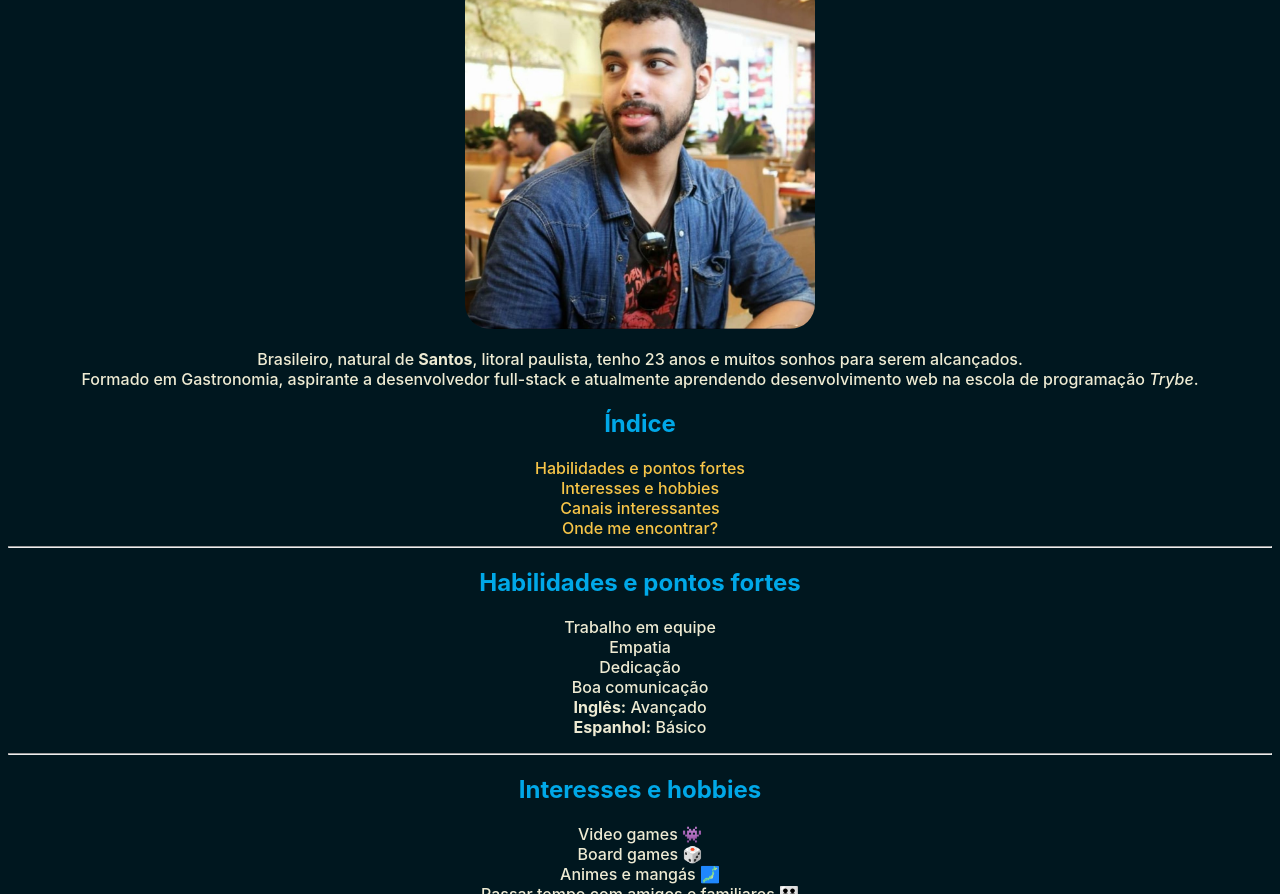
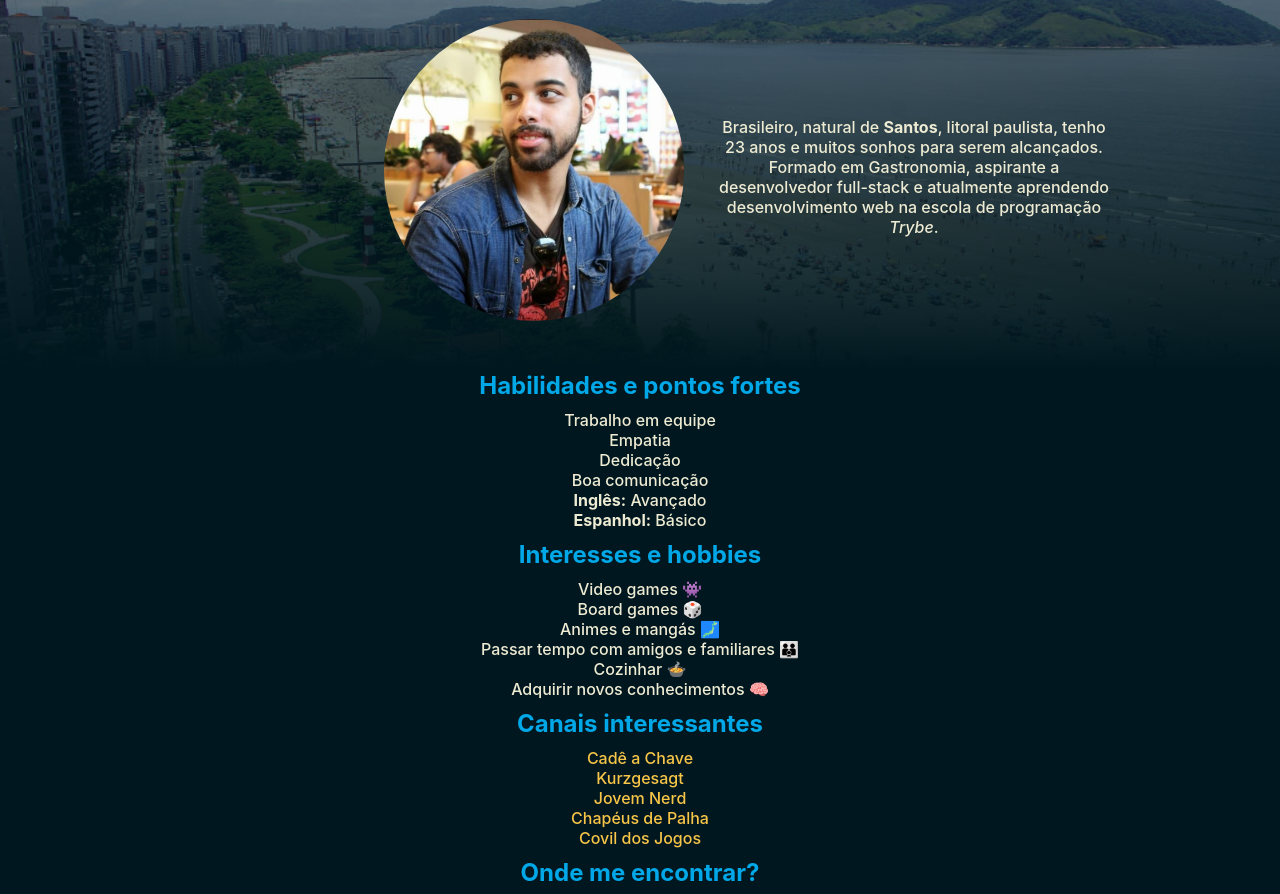
Before and after one commit to caio-cmc/caio-cmc.github.io, a plain HTML site: page index.html in a window 1280 px wide. Shown: the part 105-999 px from the top of the page. Drawn offline with Linux system fonts and the light colour scheme.

Commit message:
Fundo principal

```diff
--- a/index.html
+++ b/index.html
@@ -3,60 +3,26 @@
 <head>
     <meta charset="UTF-8">
     <title>Portfólio - Caio César</title>
-    <style>
-        h1, h2{
-            color: rgb(0, 168, 232);
-        }
-
-        body {
-            background-color: rgb(0, 23, 31);
-            text-align: center;
-            color: rgb(238, 235, 211);
-            font-weight: 540;
-            font-family:-apple-system, BlinkMacSystemFont, 'Segoe UI', Roboto, Oxygen, Ubuntu, Cantarell, 'Open Sans', 'Helvetica Neue', sans-serif;
-        }
-        a {
-          text-decoration: none;
-          color: rgb(247, 197, 72);
-        }
-        a:hover {
-            color: rgb(169, 135, 67);
-        }
-        #main2 {
-            border-radius: 25px;
-        }
-        #VT {
-            background-color: rgb(0, 168, 232);
-            padding: 5px 5px;
-            border-radius: 5px;
-            color: white;
-        }
-        #VT:hover {
-            background-color:rgb(0, 126, 167) ;
-        }
-        ul {
-            text-align: center;
-            padding: 0px 0px;
-        }
-        #santos, #trybe {
-            color: rgb(238, 235, 211);
-        }
-        #santos:hover{
-            color: rgb(169, 135, 67);
-        }
-        #trybe:hover {
-            color:#2fc18c;
-        }
-
-    </style>
+    <link rel="stylesheet" href="style.css">
 </head>
 <body>
+    <div>
+        <header>
+            <span class="habilidades"><a href="#HPF">Habilidades</a></span>
+            <span class="interesses"><a href="#IH">Interesses e hobbies</a></span>
+            <span class="canais"><a href="#CI">Canais interessantes</a></span>
+        </header>
+    </div>
+    <div class="frontline">
         <h1 id="main">Caio César Monteiro Cruz</h1>
-    <img src="ccmc.jpeg" alt="Caio César estudante da Trybe" width="350px" id="main2">
+        <div class="txtfoto">
+            <img src="ccmc.jpeg" alt="Caio César estudante da Trybe" width="300px" id="main2">
             <p>Brasileiro, natural de <a href="https://pt.wikipedia.org/wiki/Santos" target="_blank" id="santos"><strong>Santos</strong></a>, litoral paulista, tenho 23 anos e muitos sonhos para serem alcançados.
             <br>
-    Formado em Gastronomia, aspirante a desenvolvedor full-stack e atualmente aprendendo desenvolvimento web na escola de programação <a href="https://www.betrybe.com/" target="_blank" id="trybe"><em>Trybe</em></a>.
-    </p>
+            Formado em Gastronomia, aspirante a desenvolvedor full-stack e atualmente aprendendo desenvolvimento web na escola de programação <a href="https://www.betrybe.com/" target="_blank" id="trybe"><em>Trybe</em></a>.</p>
+        </div>
+    </div>
+    <!-- <div>
         <h2>Índice</h2>
         <a href="#HPF">Habilidades e pontos fortes</a>
         <br>
@@ -65,37 +31,41 @@
         <a href="#CI">Canais interessantes</a>
         <br>
         <a href="#OME">Onde me encontrar?</a>
-    <hr>
+    </div> -->
+    <div>
         <h2 id="HPF">Habilidades e pontos fortes</h2>
         <ul>
-        Trabalho em equipe <br>
-        Empatia <br>
-        Dedicação <br>
-        Boa comunicação <br>
-        <strong>Inglês:</strong> Avançado <br>
-        <strong>Espanhol:</strong> Básico <br>
+            <li>Trabalho em equipe</li>
+            <li>Empatia</li>
+            <li>Dedicação</li>
+            <li>Boa comunicação</li>
+            <li><strong>Inglês:</strong> Avançado</li>
+            <li><strong>Espanhol:</strong> Básico</li>
         </ul>
-    <hr>
+    </div>
+    <div>
         <h2 id="IH">Interesses e hobbies</h2>
         <ul>
-        Video games &#x1F47E<br>
-        Board games &#x1F3B2<br>
-        Animes e mangás &#x1F5FE<br>
-        Passar tempo com amigos e familiares &#x1F46A<br>
-        Cozinhar &#x1F372<br>
-        Adquirir novos conhecimentos &#x1F9E0<br>
+            <li>Video games &#x1F47E</li>
+            <li>Board games &#x1F3B2</li>
+            <li>Animes e mangás &#x1F5FE</li>
+            <li>Passar tempo com amigos e familiares &#x1F46A</li>
+            <li>Cozinhar &#x1F372</li>
+            <li>Adquirir novos conhecimentos &#x1F9E0</li>
 
         </ul>
-    <hr>
+    </div>
+    <div>
         <h2 id="CI">Canais interessantes</h2>
         <ul>
-        <a href="https://www.youtube.com/channel/UCtrjFP7i92_30uv6IehwE5Q" target="_blank">Cadê a Chave</a><br>
-        <a href="https://www.youtube.com/channel/UCsXVk37bltHxD1rDPwtNM8Q" target="_blank">Kurzgesagt</a><br>
-        <a href="https://www.youtube.com/channel/UCmEClzCBDx-vrt0GuSKBd9g" target="_blank">Jovem Nerd</a><br>
-        <a href="https://www.youtube.com/channel/UCUfWm_-hLG8NGc8iLmwjJcQ" target="_blank">Chapéus de Palha</a><br>
-        <a href="https://www.youtube.com/c/CovildosJogos" target="_blank">Covil dos Jogos</a><br>
+            <li><a href="https://www.youtube.com/channel/UCtrjFP7i92_30uv6IehwE5Q" target="_blank">Cadê a Chave</a></li>
+            <li><a href="https://www.youtube.com/channel/UCsXVk37bltHxD1rDPwtNM8Q" target="_blank">Kurzgesagt</a></li>
+            <li><a href="https://www.youtube.com/channel/UCmEClzCBDx-vrt0GuSKBd9g" target="_blank">Jovem Nerd</a></li>
+            <li><a href="https://www.youtube.com/channel/UCUfWm_-hLG8NGc8iLmwjJcQ" target="_blank">Chapéus de Palha</a></li>
+            <li><a href="https://www.youtube.com/c/CovildosJogos" target="_blank">Covil dos Jogos</a></li>
         </ul>
-    <hr>
+    </div>
+    <div class="contact">
         <h2 id="OME">Onde me encontrar?</h2>
         <a href="https://www.linkedin.com/in/caiocsrmc/" target="_blank">LinkedIn</a>
         <br>
@@ -104,8 +74,8 @@
         <a href="https://www.instagram.com/caio_cmc/?hl=pt-br" target="_blank">Instagram</a>
         <br>
         <a href="https://www.facebook.com/caio.csr/" target="_blank">Facebook</a>
-    <br><br><br><hr><br><br><br>
+    </div>
     <a href="#main" id="VT">Voltar ao topo</a>
-    <br><br>
+
 </body>
 </html>
--- /dev/null
+++ b/style.css
@@ -0,0 +1,83 @@
+* {
+    margin: 0px;
+}
+.frontline {
+    background: linear-gradient(rgba(0, 23, 31, 0.5), rgb(0, 23, 31)), url(santos_f_089.jpg);
+    background-size: cover;
+}
+.txtfoto {
+    display: flex;
+    align-items: center;
+    position: relative;
+}
+.txtfoto img {
+    margin-left: 30%;
+    margin-bottom: 50px;
+    margin-top: 25px;
+}
+.txtfoto p {
+    width: 400px;
+    margin-left: 30px;
+}
+p, ul {
+    margin-bottom:10px;
+    display: inline-block;
+    list-style-type: none;
+}
+h1, h2{
+    color: rgb(0, 168, 232);
+    margin-bottom: 10px;
+    display: ;
+}
+body {
+    background-color: rgb(0, 23, 31);
+    text-align: center;
+    color: rgb(238, 235, 211);
+    font-weight: 540;
+    font-family:-apple-system, BlinkMacSystemFont, 'Segoe UI', Roboto, Oxygen, Ubuntu, Cantarell, 'Open Sans', 'Helvetica Neue', sans-serif;
+}
+a {
+  text-decoration: none;
+  color: rgb(247, 197, 72);
+}
+a:hover {
+    color: rgb(169, 135, 67);
+}
+#main2 {
+    border-radius: 500px;
+    overflow: hidden;
+    right: 50px;
+}
+#VT {
+    background-color: rgb(0, 168, 232);
+    padding: 5px 5px;
+    border-radius: 5px;
+    color: white;
+}
+#VT:hover {
+    background-color:rgb(0, 126, 167) ;
+}
+ul {
+    text-align: center;
+    padding: 0px 0px;
+}
+#santos, #trybe {
+    color: rgb(238, 235, 211);
+}
+#santos:hover{
+    color: rgb(169, 135, 67);
+}
+#trybe:hover {
+    color:#2fc18c;
+}
+.contact {
+    margin-bottom: 30px;
+}
+header {
+    padding: 15px;
+}
+.canais, .interesses, .habilidades {
+    margin-left: 10%;
+    text-align: center;
+    padding-left: 0%;
+}
```
Also changed, not shown: santos_f_089.jpg (added). Lines whose indentation alone changed are shown as unchanged.
